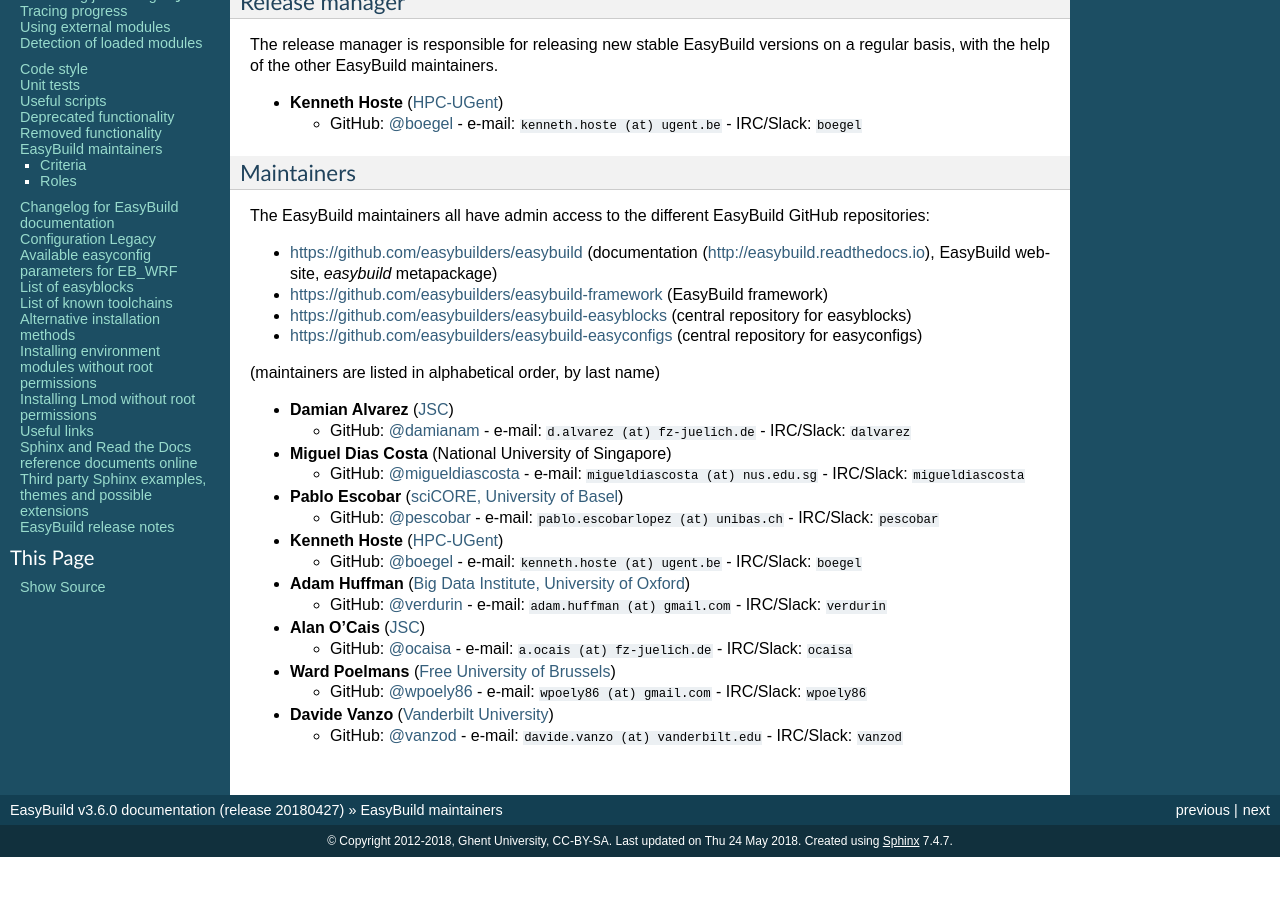
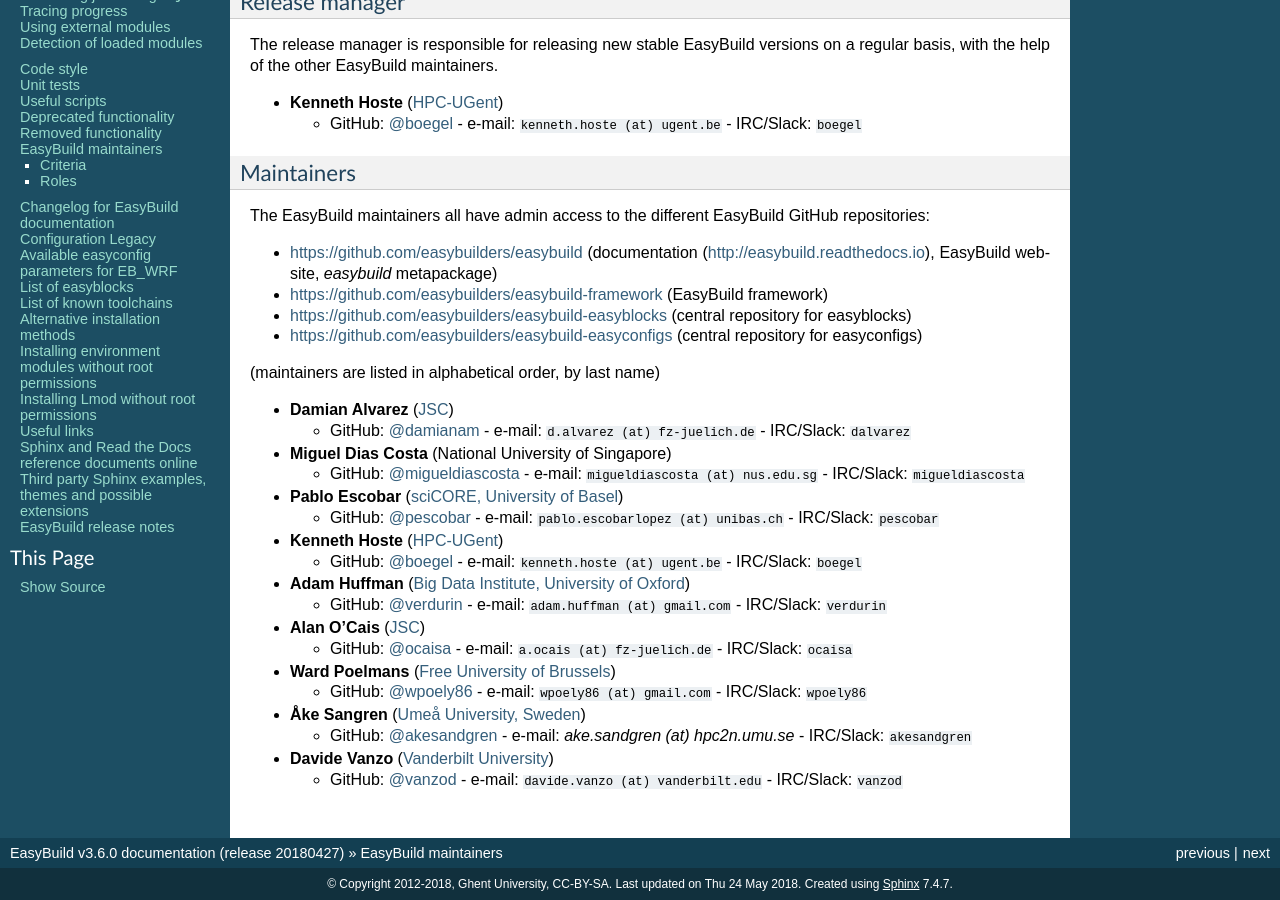
Before and after one commit to easybuilders/easybuild, a Sphinx documentation site: the page built from docs/Maintainers.rst, in a window 1280 px wide and 900 px high, scrolled down 688 px. Built offline with Sphinx 7.4.7, drawn with Linux system fonts in a browser that asks for light colours; before the commit the page ends 1545 px from its top, so only the background shows below that.

Commit message:
add Åke as EasyBuild maintainer

```diff
--- a/docs/Maintainers.rst
+++ b/docs/Maintainers.rst
@@ -88,6 +88,10 @@
 
   * GitHub: `@wpoely86 <https://github.com/wpoely86>`_ - e-mail: ``wpoely86 (at) gmail.com`` - IRC/Slack: ``wpoely86``
 
+* **Åke Sangren** (`Umeå University, Sweden <http://www.umu.se/english/>`_)
+
+  * GitHub: `@akesandgren <https://github.com/akesandgren>`_ - e-mail: `ake.sandgren (at) hpc2n.umu.se` - IRC/Slack: ``akesandgren``
+
 * **Davide Vanzo** (`Vanderbilt University <http://www.accre.vanderbilt.edu/>`_)
 
   * GitHub: `@vanzod <https://github.com/vanzod>`_ - e-mail: ``davide.vanzo (at) vanderbilt.edu`` - IRC/Slack: ``vanzod``
```
